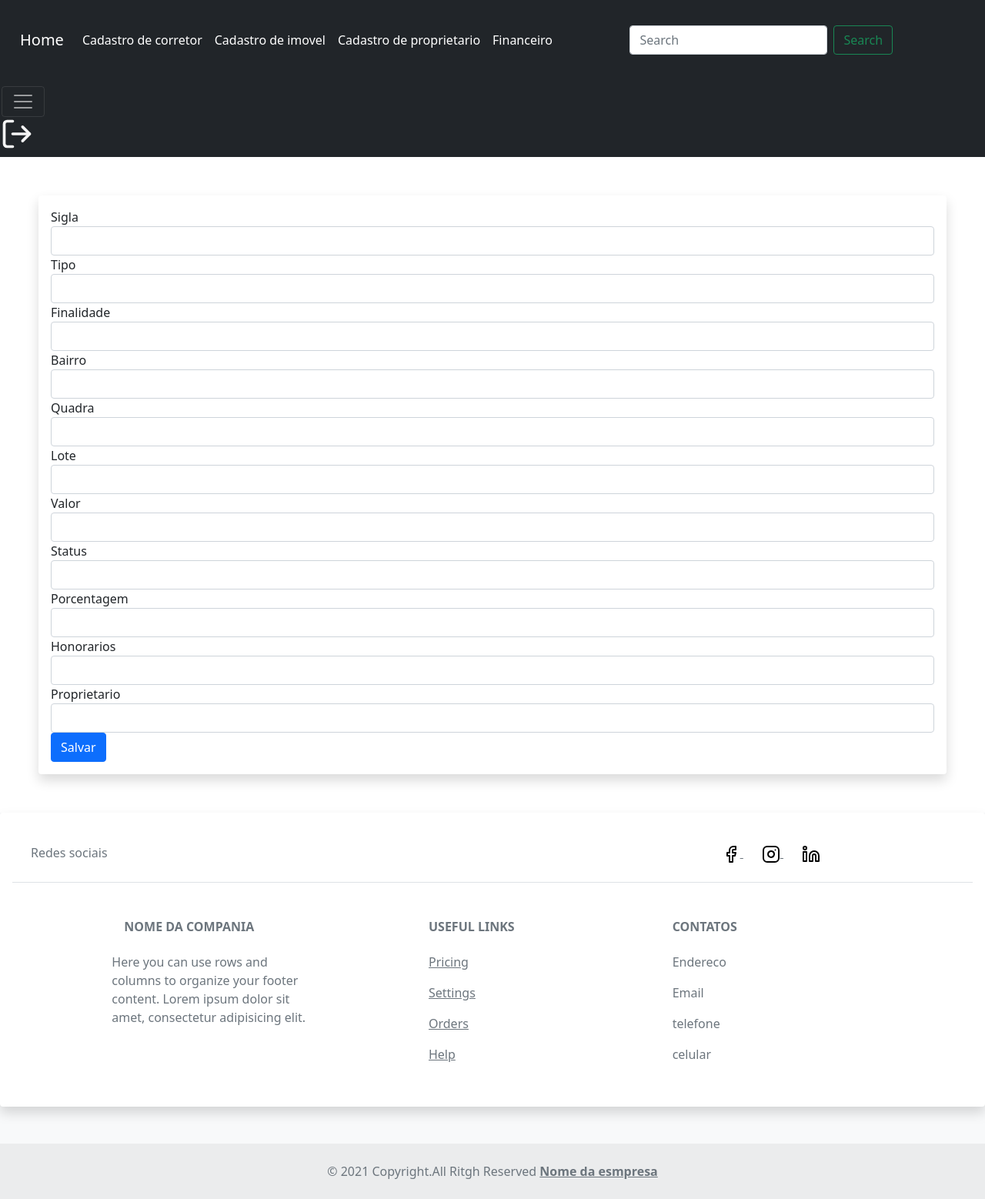
After one commit to GuilhermeHenrique659/project_imobilfacil, a Flask app: page /novo_imovel in a window 1280 px wide, after a click that opens the changed part. The commit adds this page. Shown: the whole page at 77% size. Run offline with Flask 2, Linux system fonts and the light colour scheme; the visitor is signed in with stand-in values (Sample User, id 1); some libraries are stand-ins or nearby versions.

Commit message:
conexão com o banco de dados, cria  imovel

```diff
--- /dev/null
+++ b/dao.py
@@ -0,0 +1,26 @@
+from models import imovel
+
+SQL_CRIA_IMOVEL = 'INSERT into imoveis (SINGLA, TIPO, FINALIDADE, BAIRRO, QUADRA, LOTE, VALOR, ' \
+                  'STATUS, PORCENTAGEM, HONORARIOS, PROPRIETARIO_ID) values (%s, %s, %s, %s, %s, %s ,%s, %s, %s ,%s, %s)'
+SQL_DELETA_IMOVEL = 'delete from imoveis where ID = %s'
+
+SQL_ATUALIZA_IMOVEIS = 'UPDATE imoveis SET SIGLA=%s,TIPO=%s,FINALIDADE=%s,BAIRRO,QUADRA=%s,LOTE=%s,' \
+                       'VALOR=%s,STATUS=%s, PORCENTAGEM=%s, HONORARIOS=%s, PROPRIETARIO_ID=%s where ID=%s'
+
+class imovelDao:
+    def __init__(self, db):
+        self.__db = db
+
+    def salvar(self, imovel):
+        cursor = self.__db.connection.cursor()
+
+        if (imovel._id):
+            cursor.execute(SQL_ATUALIZA_IMOVEIS,(imovel._sigla, imovel._tipo, imovel._finalidade,
+                                                 imovel._bairro, imovel._quadra,imovel._lote, imovel._valor, imovel._satus,
+                                                 imovel._porcentagem, imovel._honorarios, imovel._proprietario_id ) )
+        else:
+            cursor.execute(SQL_CRIA_IMOVEL,(imovel._sigla, imovel._tipo, imovel._finalidade,
+                                            imovel._bairro,imovel._quadra ,imovel._lote, imovel._valor, imovel._satus,
+                                            imovel._porcentagem, imovel._honorarios, imovel._proprietario_id ) )
+        self.__db.connection.commit()
+        return imovel
--- a/main.py
+++ b/main.py
@@ -1,8 +1,20 @@
 from flask import Flask, request, redirect, render_template, session, flash
-from usuario import Usuario
+from models import Usuario, imovel
+from dao import imovelDao
+from flask_mysqldb import MySQL
 
 app = Flask(__name__)
 app.secret_key='LP2'
+
+app.config['MYSQL_HOST'] = '127.0.0.1'
+app.config['MYSQL_USER'] = 'root'
+app.config['MYSQL_PASSWORD'] = 'root'
+app.config['MYSQL_DB'] = 'projeto_db'
+app.config['MYSQL_PORT'] = 3306
+db = MySQL(app)
+Imovel_Dao = imovelDao(db)
+
+
 
 usuario1 = Usuario('guilherme','Guilherme Henrique','naomecha')
 usuario2 = Usuario('teste','Teste1','123456')
@@ -16,6 +28,34 @@ def index():
     if 'usuario_logado' not in session or session['usuario_logado'] == None:
         return redirect('/login?proxima=''')
     return render_template('lista.html', corretores=lista_user)
+
+
+#criar_imovel
+@app.route('/novo_imovel')
+def novo_imovel():
+    if 'usuario_logado' not in session or session['usuario_logado']==None:
+        return redirect('/login?proxima=novo_imovel')
+    return render_template('novo_imovel.html')
+
+@app.route('/criar_imovel', methods=['POST'])
+def criar_imovel():
+    sigla = request.form['sigla']
+    tipo =  request.form['tipo']
+    finalidade = request.form['finalidade']
+    bairro = request.form['bairro']
+    quadra = request.form['quadra']
+    lote = request.form['lote']
+    valor = request.form['valor']
+    status = request.form['status']
+    porcentagem = request.form['porcentagem']
+    honorarios = request.form['honorarios']
+    proprietario = request.form['proprietario']
+    Imovel = imovel(sigla,tipo,finalidade,bairro,quadra,lote,valor,status,porcentagem,honorarios,proprietario)
+    Imovel_Dao.salvar(Imovel)
+    return redirect('/')
+
+
+#login, autenticar, logout#
 
 @app.route('/login')
 def login():
--- /dev/null
+++ b/templates/novo_imovel.html
@@ -0,0 +1,52 @@
+{% extends "template.html" %}
+{% block conteudo %}
+<form action="/criar_imovel" method="post">
+    <fieldset>
+        <div class="form-group">
+            <label for="sigla">Sigla</label>
+            <input type="text" id="sigla" name="sigla" class="form-control">
+          </div>
+          <div class="form-group">
+            <label for="tipo">Tipo</label>
+            <input type="text" id="tipo" name="tipo" class="form-control">
+          </div>
+          <div class="form-group">
+            <label for="finalidade">Finalidade</label>
+            <input type="text" id="finalidade" name="finalidade" class="form-control">
+          </div>
+        <div class="form-group">
+            <label for="bairro">Bairro</label>
+            <input type="text" id="bairro" name="bairro" class="form-control">
+          </div>
+                  <div class="form-group">
+            <label for="quadra">Quadra</label>
+            <input type="text" id="quadra" name="quadra" class="form-control">
+          </div>
+                  <div class="form-group">
+            <label for="lote">Lote</label>
+            <input type="text" id="lote" name="lote" class="form-control">
+          </div>
+        <div class="form-group">
+            <label for="valor">Valor</label>
+            <input type="text" id="valor" name="valor" class="form-control">
+          </div>
+        <div class="form-group">
+            <label for="status">Status</label>
+            <input type="text" id="status" name="status" class="form-control">
+          </div>
+        <div class="form-group">
+            <label for="porcentagem">Porcentagem</label>
+            <input type="text" id="porcentagem" name="porcentagem" class="form-control">
+          </div>
+        <div class="form-group">
+            <label for="honorarios">Honorarios</label>
+            <input type="text" id="honorarios" name="honorarios" class="form-control">
+          </div>
+        <div class="form-group">
+            <label for="proprietario">Proprietario</label>
+            <input type="text" id="proprietario" name="proprietario" class="form-control">
+          </div>
+          <button type="submit" class="btn btn-primary btn-salvar">Salvar</button>
+    </fieldset>
+</form>
+{% endblock %}
--- a/templates/template.html
+++ b/templates/template.html
@@ -51,7 +51,7 @@
                 <a class="nav-link active" aria-current="page" href="#">Cadastro de corretor</a>
               </li>
               <li class="nav-item">
-                <a class="nav-link active" href="#">Cadastro de imovel</a>
+                <a class="nav-link active" href="/novo_imovel">Cadastro de imovel</a>
               </li>
               <li class="nav-item">
                 <a class="nav-link active" href="#">Cadastro de proprietario</a>
```
Also changed, not shown: models.py (added, +24 -0 lines), prepara banco.py (added, +82 -0 lines), usuario.py (deleted, +0 -9 lines).
